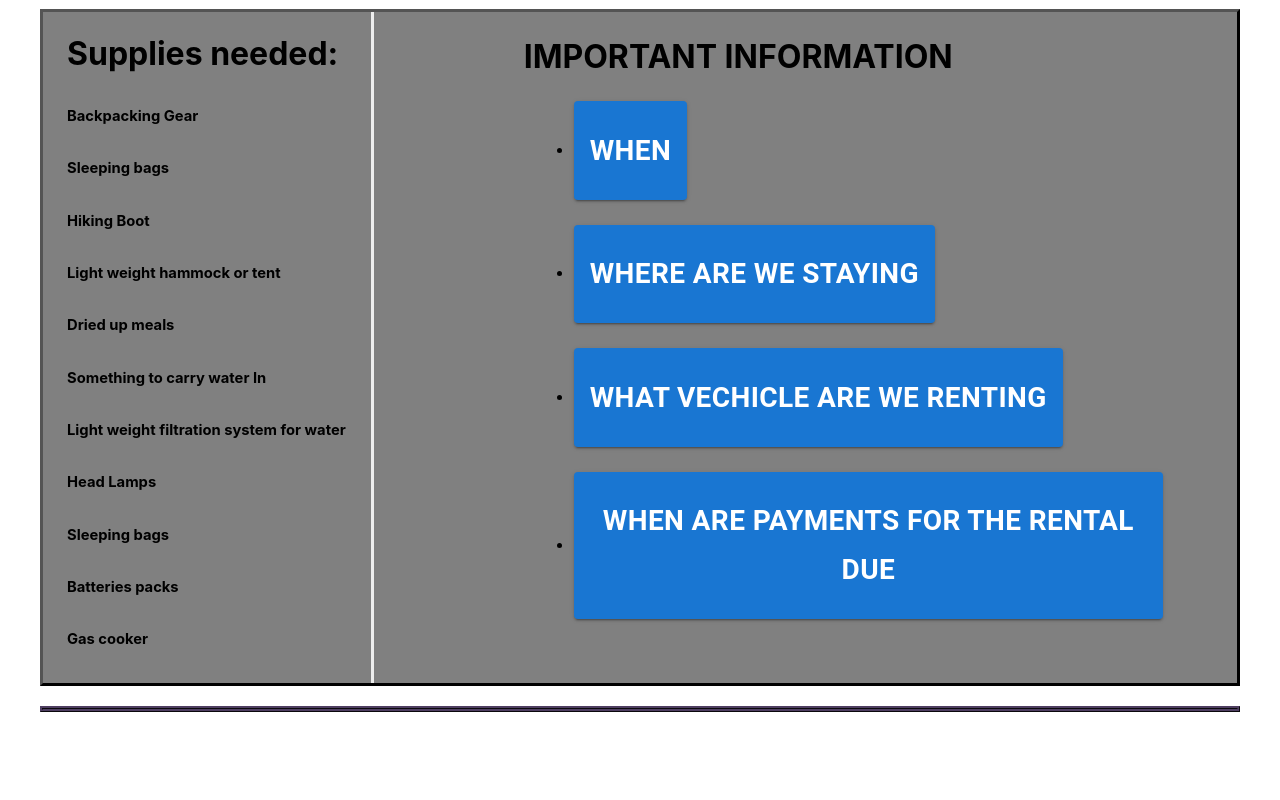
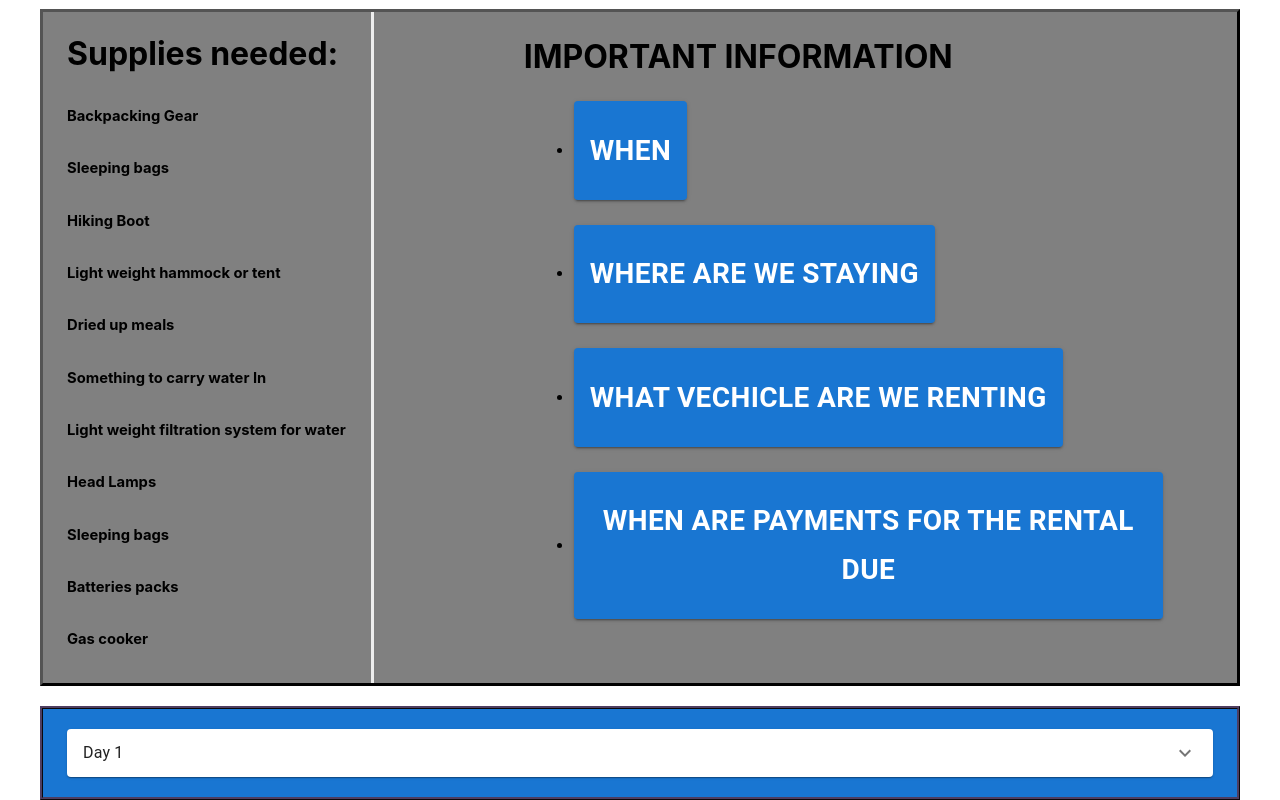
Before and after one commit to tejada3/yosemite-ui, a React (Create React App) app: page / in a window 1280 px wide. Shown: the part 297-1097 px from the top of the page. Before the commit the page ends 1009 px from the top, so only its background shows below. Built offline with nearby package versions, Linux system fonts and the light colour scheme; no server answers.

Commit message:
corrected temperatures

```diff
--- /dev/null
+++ b/src/components/DaybyDayComponents/DayOneComponent.tsx
@@ -0,0 +1,47 @@
+import {Accordion, AccordionDetails, AccordionSummary, Theme, Typography} from "@mui/material";
+import ExpandMoreIcon from '@mui/icons-material/ExpandMore';
+import {makeStyles} from "@material-ui/core/styles";
+
+
+const DayOneComponent = () => {
+
+    const useStyles = makeStyles((theme:Theme) => ({
+
+        dayOneDiv:{
+            marginTop: 20,
+            marginBottom: 20
+        },
+        accBorder:{
+            border: "solid",
+            borderStyle: "outset"
+        }
+
+    }));
+
+    const classes = useStyles();
+    return(
+        <>
+
+                <div className={classes.dayOneDiv}>
+                    <Accordion>
+                        <AccordionSummary
+                            expandIcon={<ExpandMoreIcon />}
+                            aria-controls="panel1a-content"
+                            id="panel1a-header"
+                        >
+                            <Typography>Day 1</Typography>
+                        </AccordionSummary>
+                        <AccordionDetails className={classes.accBorder}>
+                            <Typography>Get the Rental</Typography>
+                            <Typography>Do the deed</Typography>
+                            <Typography>Grab the permits from the Information station</Typography>
+
+                        </AccordionDetails>
+                    </Accordion>
+
+                </div>
+        </>
+    )
+}
+
+export default DayOneComponent
--- a/src/components/TemperatureComponent.tsx
+++ b/src/components/TemperatureComponent.tsx
@@ -108,7 +108,7 @@ const TemperatureComponent = () => {
                 <CardContent>
 
                     <Typography gutterBottom variant="h5" component="div">Porcupine Flat</Typography>
-                    <Paper variant="outlined" elevation={24}>{mgtemp}°F</Paper>
+                    <Paper variant="outlined" elevation={24}>{yvtemp}°F</Paper>
 
                 </CardContent>
                 <CardActions>
--- a/src/components/mainPage.tsx
+++ b/src/components/mainPage.tsx
@@ -6,6 +6,7 @@ import TemperatureComponent from "./TemperatureComponent";
 import SuppliesComponent from "./supplyComponents/SuppliesPage";
 
 import InformationComponent from "./infomationComponents/InformationComponent";
+import DayOneComponent from "./DaybyDayComponents/DayOneComponent";
 
 
 
@@ -52,11 +53,7 @@ const DailtInfo = () => {
     return(
         <>
             <Container className={classes.Container}>
-
-
                 <TemperatureComponent/>
-
-
             </Container>
 
 
@@ -73,14 +70,13 @@ const DailtInfo = () => {
                     </div>
 
                 </div>
-
             </Container>
 
+
             <Container className={classes.Container}>
+                <DayOneComponent/>
+            </Container>
 
-
-
-            </Container>
         </>
 
 
```
